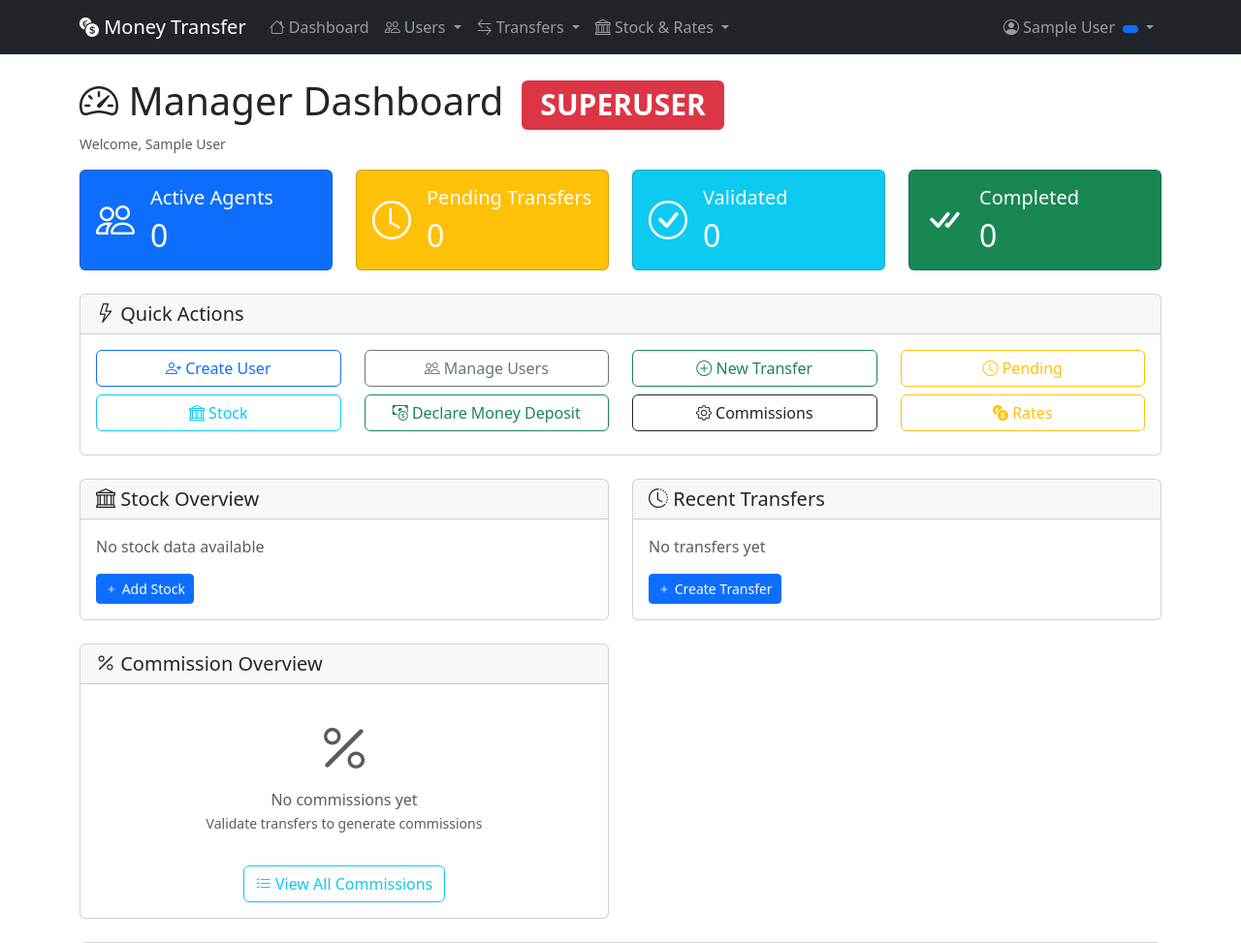
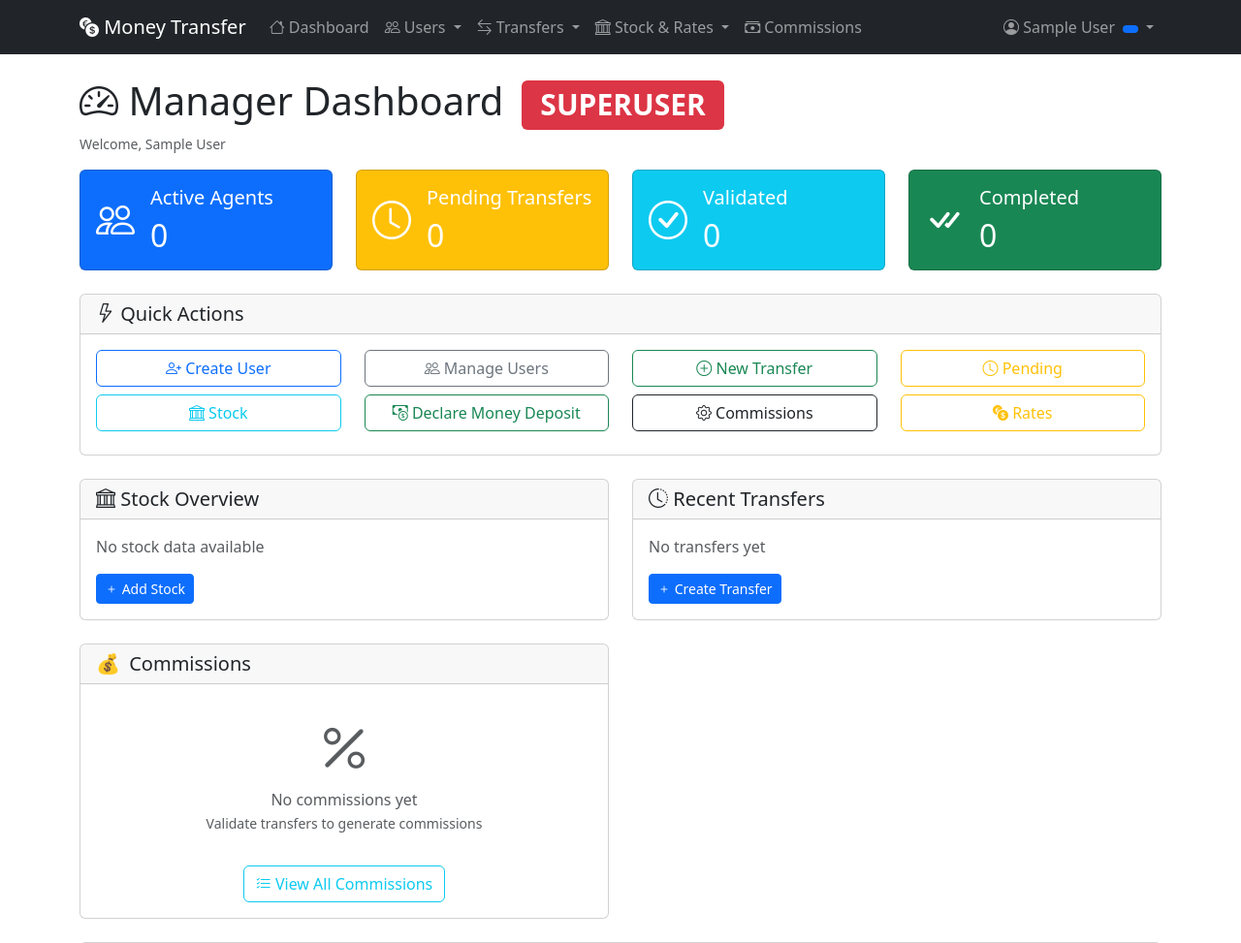
Before and after one commit to thenightcoders/mta, a Django app: page /manager-dashboard/ in a window 1280 px wide. Shown: the top 973 px of the page at 97% size. Run offline with Django 5.2, Linux system fonts and the light colour scheme; the visitor is signed in with stand-in values (Sample User, id 1); data comes from the database, SQL or seed files in the repository; data that the repository does not hold is empty; parts of the project's set-up code (start-up, migrations or seed data) failed here and were passed over.

Commit message:
improve commissions and fix the percentage rate issue

```diff
--- a/templates/base.html
+++ b/templates/base.html
@@ -90,6 +90,11 @@
                         </ul>
                     </li>
                 {% endif %}
+                    <li class="nav-item">
+                        <a class="nav-link" href="{% url 'commissions_overview' %}">
+                           <i class="bi-cash-stack"></i> Commissions
+                        </a>
+                    </li>
                 </ul>
 
                 <ul class="navbar-nav">
--- a/templates/transfers/create_commission_config.html
+++ b/templates/transfers/create_commission_config.html
@@ -85,7 +85,7 @@
                     <div class="row">
                         <div class="col-md-6">
                             <div class="mb-3">
-                                <label for="{{ form.commission_rate.id_for_label }}" class="form-label">Commission Rate (%) *</label>
+                                <label for="{{ form.commission_rate.id_for_label }}" class="form-label">Commission Rate *</label>
                                 {{ form.commission_rate }}
                                 <div class="form-text">Percentage of transfer amount taken as commission</div>
                                 {% if form.commission_rate.errors %}
@@ -150,8 +150,8 @@ function updateCommissionPreview() {
     const commissionRate = parseFloat(document.getElementById('{{ form.commission_rate.id_for_label }}').value) || 0;
     const agentShare = parseFloat(document.getElementById('{{ form.agent_share.id_for_label }}').value) || 0;
 
-    const exampleAmount = 100;
-    const totalCommission = (exampleAmount * commissionRate) / 100;
+
+    const totalCommission = commissionRate;
     const agentAmount = (totalCommission * agentShare) / 100;
     const managerAmount = totalCommission - agentAmount;
 
--- a/templates/users/agent_dashboard.html
+++ b/templates/users/agent_dashboard.html
@@ -254,7 +254,7 @@
                                     <td class="text-muted">{{ activity.timestamp|timesince }} ago</td>
                                     <td class="text-muted small">
                                         {% if activity.details %}
-                                            {{ activity.details|truncatechars:50 }}
+                                            {{ activity.details|truncatechars:100 }}
                                         {% else %}
                                             -
                                         {% endif %}
--- a/templates/users/manager_dashboard.html
+++ b/templates/users/manager_dashboard.html
@@ -184,7 +184,7 @@
         <div class="card">
             <div class="card-header">
                 <h5 class="mb-0">
-                    <i class="bi bi-percent"></i> Commission Overview
+                    <span class="me-1">💰</span> Commissions
                 </h5>
             </div>
             <div class="card-body">
@@ -192,17 +192,17 @@
                     <div class="row text-center mb-3">
                         <div class="col-12">
                             <h4 class="text-primary">{{ total_commissions.total_paid|floatformat:2 }} EUR</h4>
-                            <small class="text-muted">Total Commissions Paid</small>
+                            <small class="text-muted">Total Commissions received </small>
                         </div>
                     </div>
 
                     <div class="row text-center">
                         <div class="col-6">
-                            <div class="text-success fw-bold">{{ total_commissions.total_to_agents|floatformat:2 }}</div>
+                            <div class="text-success fw-bold">{{ total_commissions.total_to_agents|floatformat:2 }} €</div>
                             <small class="text-muted">To Agents</small>
                         </div>
                         <div class="col-6">
-                            <div class="text-info fw-bold">{{ total_commissions.total_to_managers|floatformat:2 }}</div>
+                            <div class="text-info fw-bold">{{ total_commissions.total_to_managers|floatformat:2 }} €</div>
                             <small class="text-muted">To Managers</small>
                         </div>
                     </div>
--- a/transfers/urls.py
+++ b/transfers/urls.py
@@ -18,6 +18,6 @@ urlpatterns = [
 
     # earnings
     path('commissions/overview/', views.commissions_overview, name='commissions_overview'),
-    path('commission/<int:commission_id>/detail/', views.commission_detail, name='commission_detail')
+    # path('commission/<int:commission_id>/detail/', views.commission_detail, name='commission_detail')
 
 ]
```
Also changed, not shown: templates/transfers/commissions.html (+7 -7 lines), templates/transfers/transfer_detail.html (+0 -8 lines), transfers/models.py (+7 -7 lines). Lines whose indentation alone changed are shown as unchanged.
